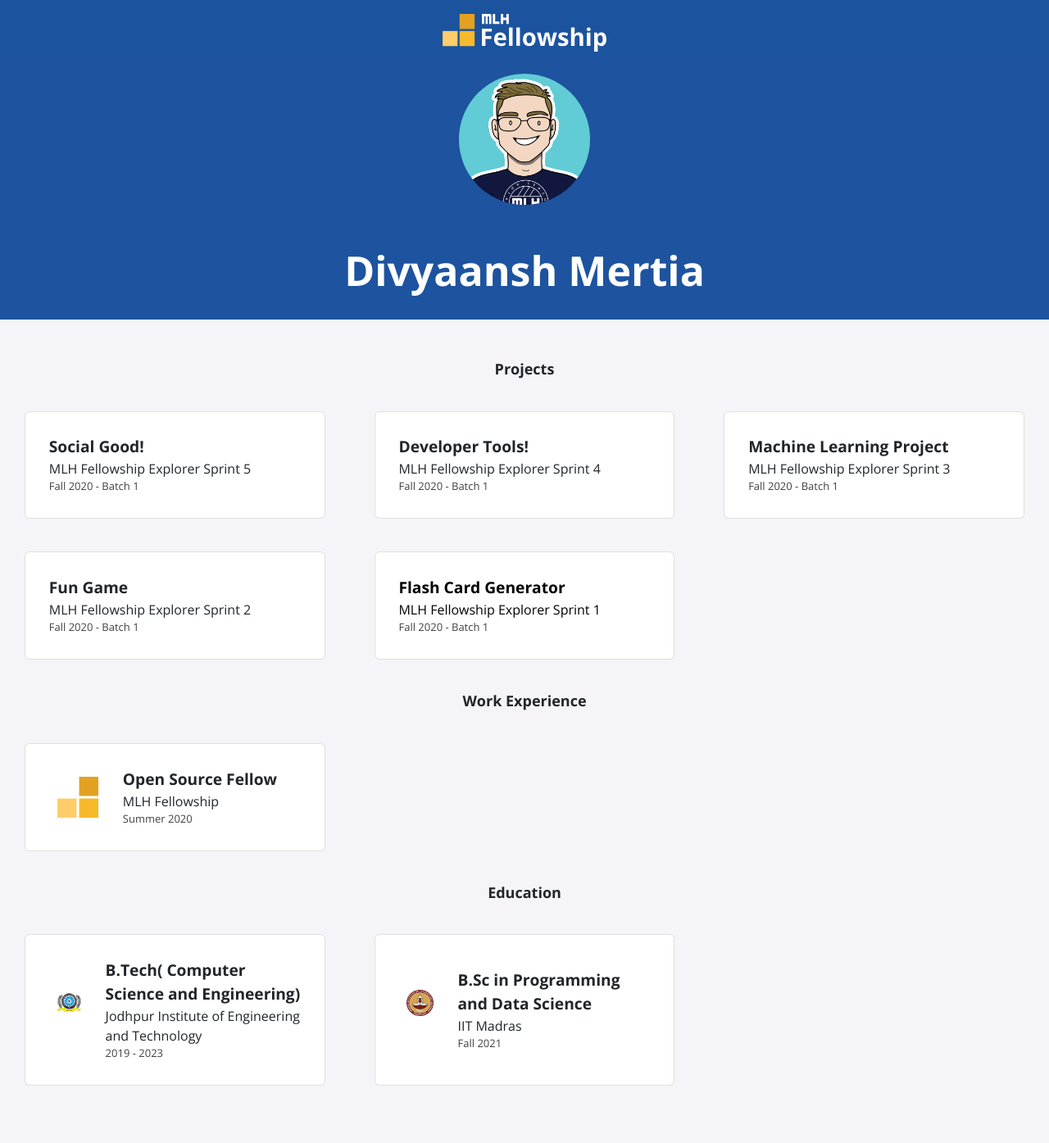
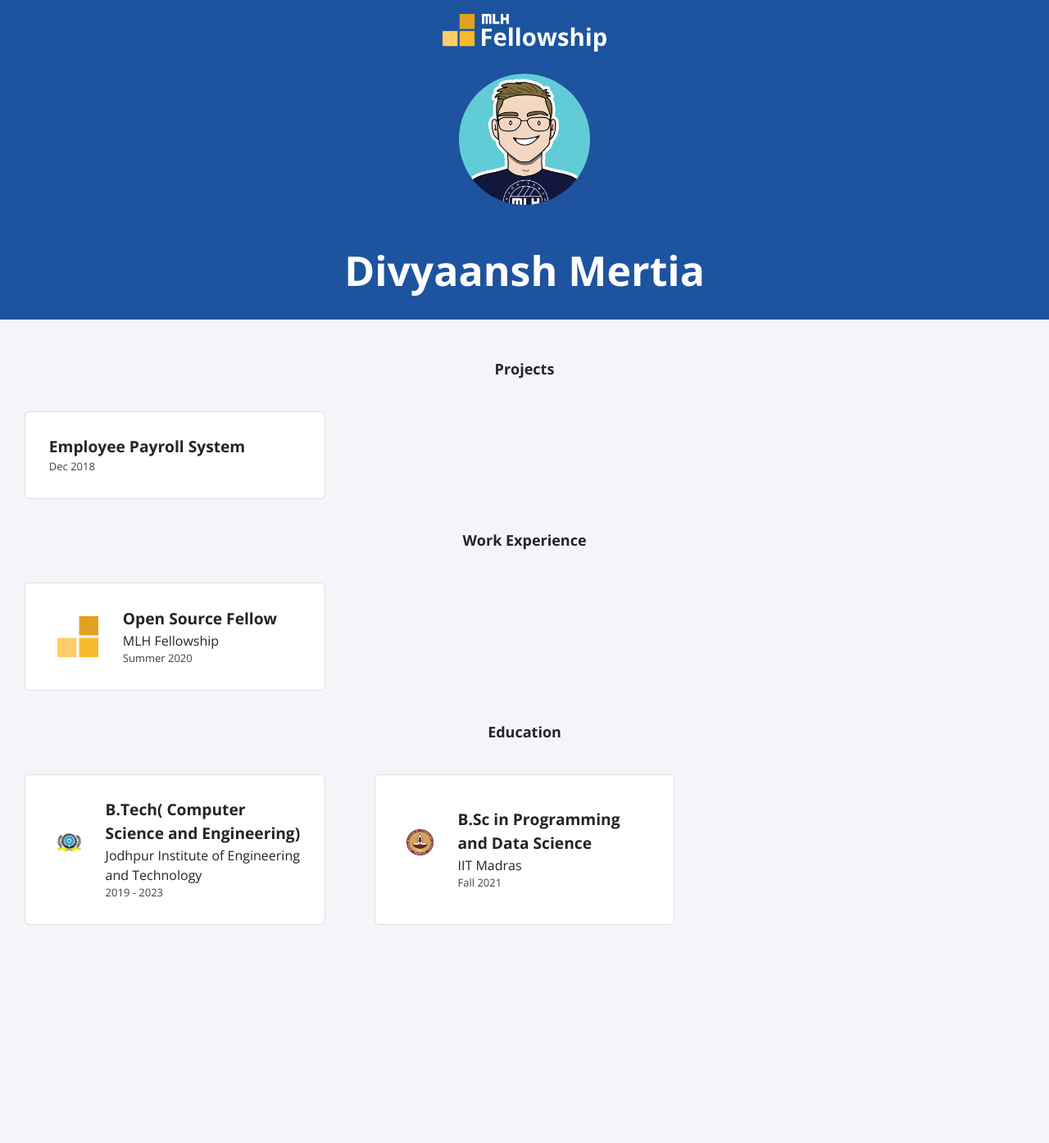
Before and after one commit to Divyaanshmertia/Divyaanshmertia.github.io, a Jekyll site: the page built from index.html, in a window 1280 px wide. Shown: the whole page at 82% size. Built offline with Jekyll 4.4.1, drawn with Linux system fonts in a browser that asks for light colours; nearby versions of some CDN libraries; after the commit the page ends 1199 px from its top, so only the background shows below that.

Commit message:
Update projects.yml

```diff
--- a/_data/projects.yml
+++ b/_data/projects.yml
@@ -1,20 +1,2 @@
-- title: Social Good!
-  event: MLH Fellowship Explorer Sprint 5
-  date: Fall 2020 - Batch 1
-
-- title: Developer Tools!
-  event: MLH Fellowship Explorer Sprint 4
-  date: Fall 2020 - Batch 1
-
-- title: Machine Learning Project
-  event: MLH Fellowship Explorer Sprint 3
-  date: Fall 2020 - Batch 1
-
-- title: Fun Game
-  event: MLH Fellowship Explorer Sprint 2
-  date: Fall 2020 - Batch 1
-
-- title: Flash Card Generator
-  event: MLH Fellowship Explorer Sprint 1
-  date: Fall 2020 - Batch 1
-  page-name: sprint1
+- title: Employee Payroll System
+  date: Dec 2018
```
